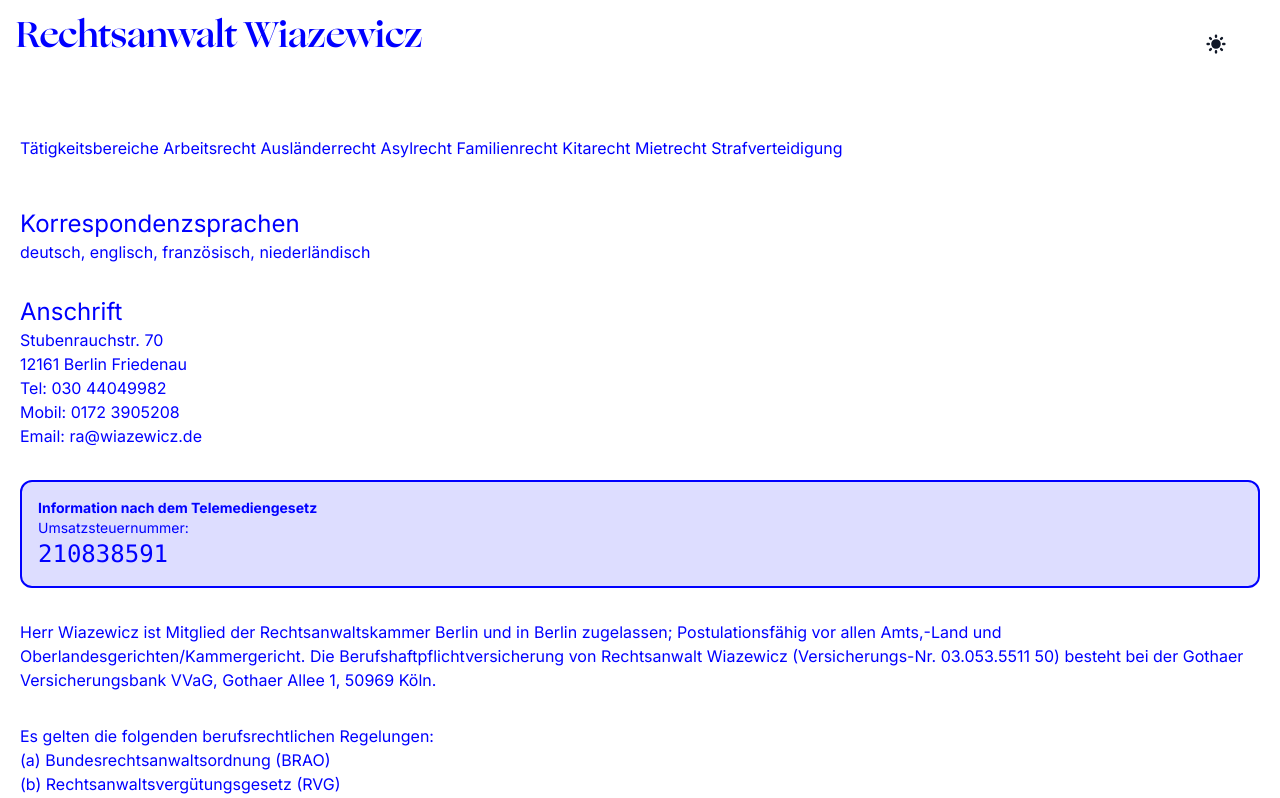
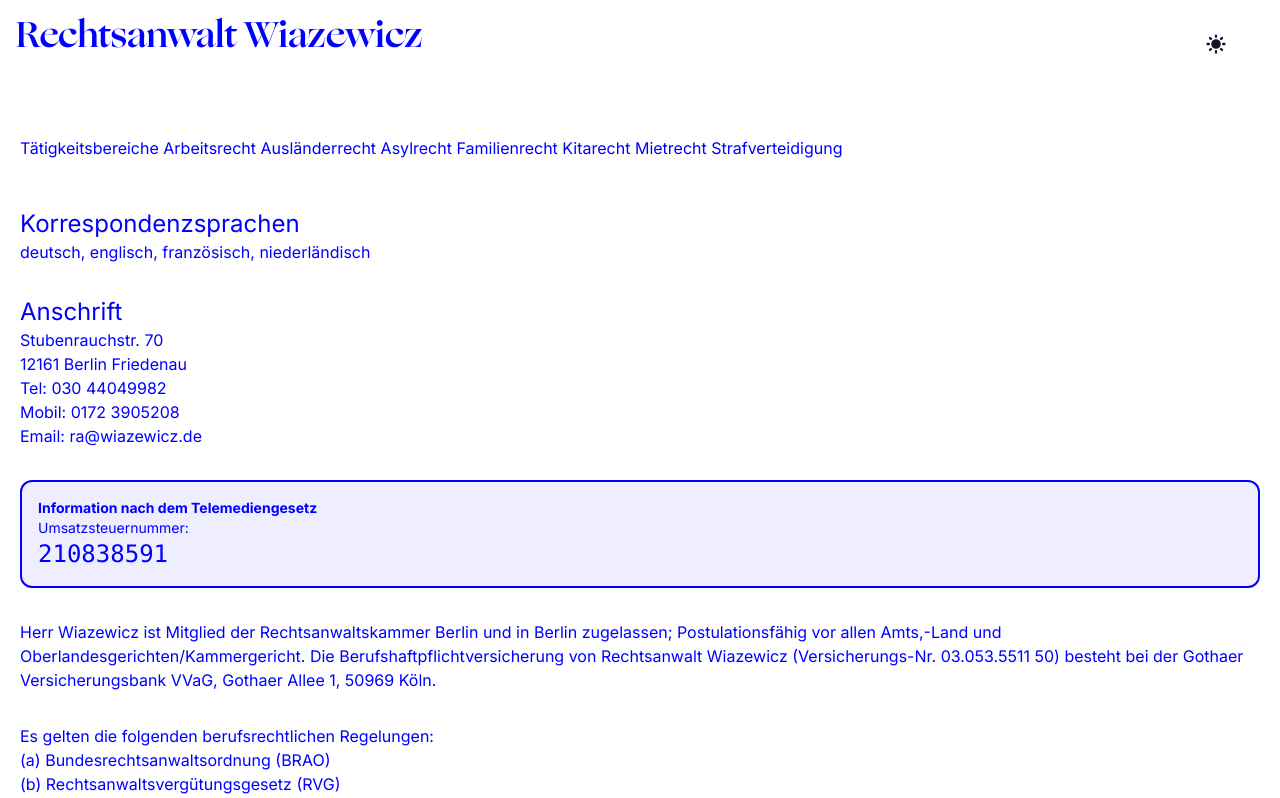
Before and after one commit to dreadbeard11/ra-wiazewicz, a Next.js app: page / in a window 1280 px wide. Shown: the top 798 px of the page. Built offline with nearby package versions, Linux system fonts and the light colour scheme.

Commit message:
Update page.tsx

```diff
--- a/src/app/page.tsx
+++ b/src/app/page.tsx
@@ -27,7 +27,7 @@ deutsch, englisch, französisch, niederländisch
 <div>Email: ra@wiazewicz.de </div>
 
 </div>
-<div className="border border-2 rounded-xl border-current bg-[#00f2] p-4">
+<div className="border border-2 rounded-xl border-current bg-[#00f1] p-4">
 
 <h2 className="font-bold text-sm">Information nach dem Telemediengesetz</h2>
 
```
